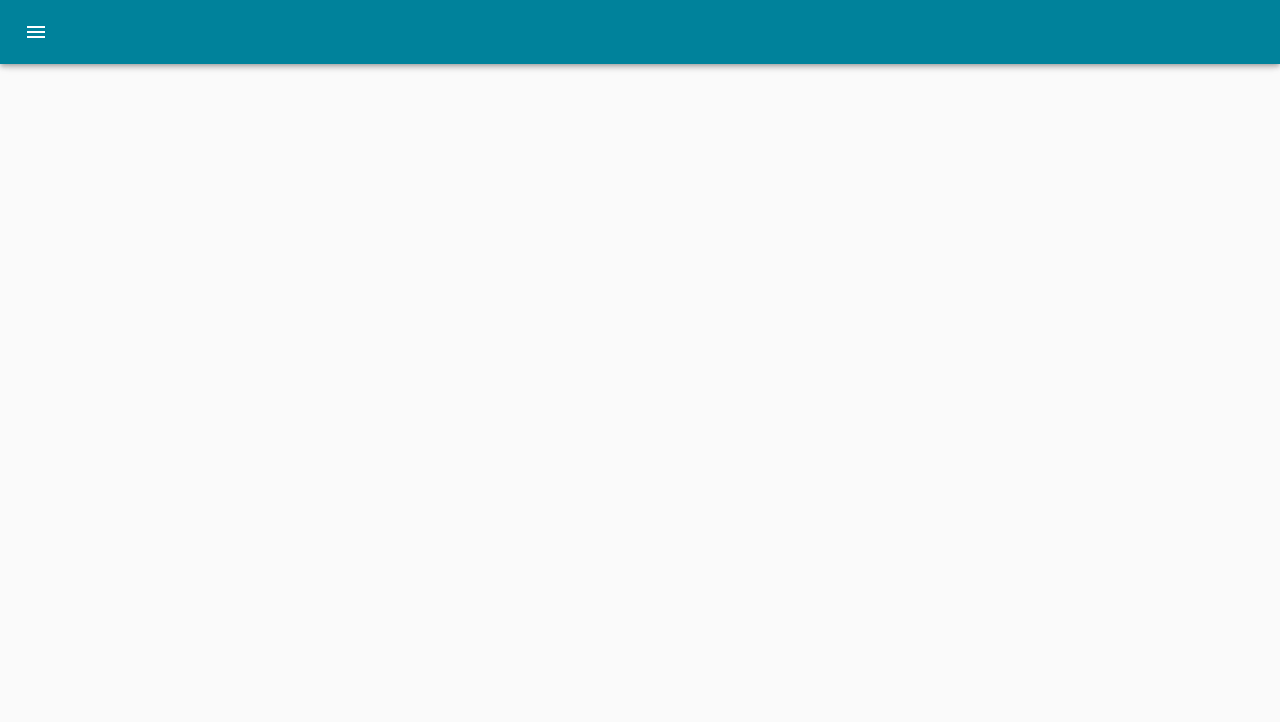
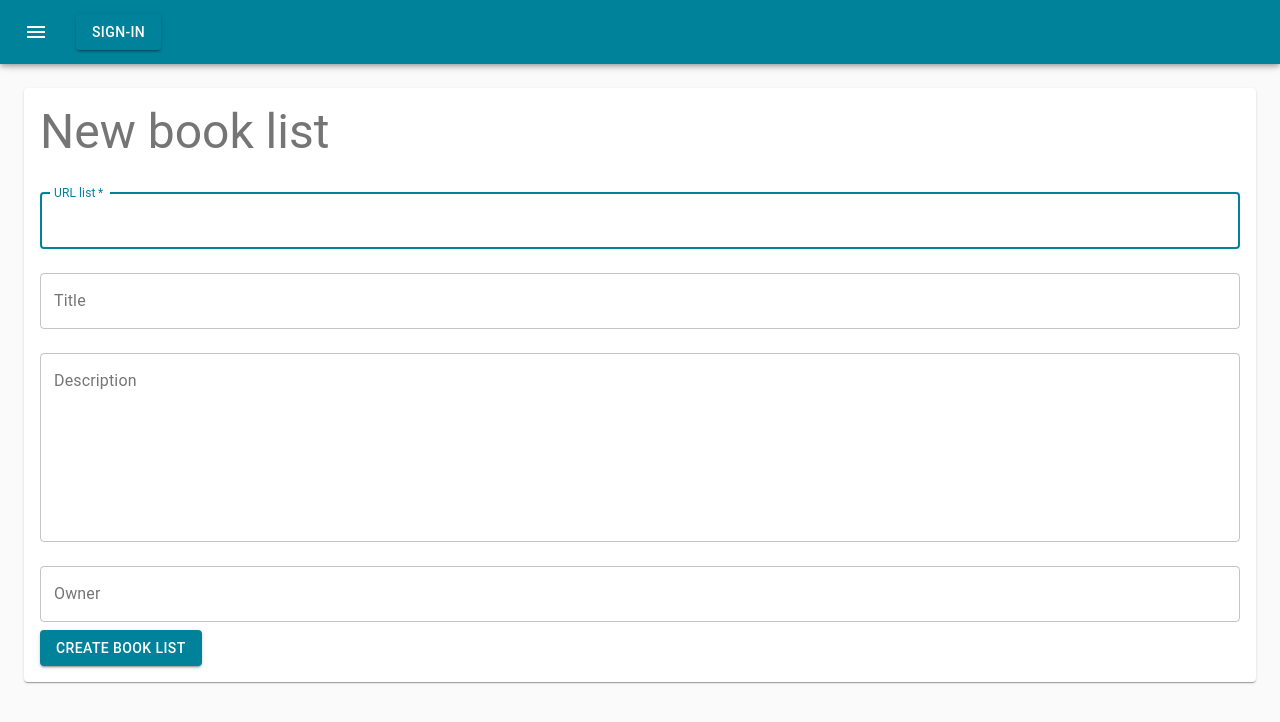
Before and after one commit to Isadora1007/BooklistAdmin, a React (Create React App) app in the folder BooklistAdmin/ClientApp/: page /new-book-list in a window 1280 px wide. Shown: the top 722 px of the page. Built offline with nearby package versions, Linux system fonts and the light colour scheme.

Commit message:
Created pages for adding a new book list and signing in Added new function to create a new book list trhought API

```diff
--- /dev/null
+++ b/BooklistAdmin/ClientApp/src/api/SetNewBookList.js
@@ -0,0 +1,18 @@
+const SetNewBookList = async (formData) => {
+    let myHeaders = new Headers()
+    myHeaders.append("Content-Type", "application/json")
+
+    let requestOptions = {
+        method: 'POST',
+        headers: myHeaders,
+        body: JSON.stringify(formData),
+        redirect: 'follow',
+    };
+
+    const sendData = await fetch('./api/booklists', requestOptions)
+    const response = await sendData.text()
+    const result = JSON.parse(response)
+    return result
+}
+
+export default SetNewBookList
--- /dev/null
+++ b/BooklistAdmin/ClientApp/src/components/SignIn.js
@@ -0,0 +1,23 @@
+import React from 'react';
+import Button from '@material-ui/core/Button'
+import { Link } from "react-router-dom";
+import getAuth from '../api/getAuth'
+
+const SignIn = () => {
+    const Auth = async () => {
+        console.log('Auth')
+    }
+
+    return (
+        <Button
+            variant="contained"
+            color="primary"
+            disabled={false}
+            onClick={() => { Auth() }}
+            component={Link} to='sign-in'>
+            Sign-in
+        </Button>
+    )
+}
+
+export default SignIn;
--- a/BooklistAdmin/ClientApp/src/components/Table.js
+++ b/BooklistAdmin/ClientApp/src/components/Table.js
@@ -18,6 +18,7 @@ import DeleteIcon from '@material-ui/icons/Delete';
 import AddIcon from '@material-ui/icons/Add';
 import EditIcon from '@material-ui/icons/Edit';
 import Fab from '@material-ui/core/Fab';
+import { Link } from "react-router-dom";
 
 
 function desc(a, b, orderBy) {
@@ -135,7 +136,7 @@ const EnhancedTableToolbar = props => {
             }
 
             <Tooltip title="Add new book list">
-                <Fab color="secondary" aria-label="add" size="small">
+                <Fab color="secondary" aria-label="add" size="small" component={Link} to='new-book-list'>
                     <AddIcon />
                 </Fab>
             </Tooltip>
--- a/BooklistAdmin/ClientApp/src/layout/AppBody.js
+++ b/BooklistAdmin/ClientApp/src/layout/AppBody.js
@@ -7,6 +7,7 @@ import BookListLayout from '../pages/BookListLayout'
 import Collections from '../pages/Collections'
 import Displays from '../pages/Displays'
 import SignIn from '../pages/SignIn'
+import NewBookList from '../pages/NewBookList'
 
 
 const useStyles = makeStyles(theme => ({
@@ -22,11 +23,12 @@ const BodyGrid = () => {
         <div className={classes.root}>
             <Grid container spacing={3}>
                 <Switch>
-                    <Route exact path='/book-list' component={BookList} />
+                    <Route exact path='/' component={BookList} />
+                    <Route exact path='/new-book-list' component={NewBookList} />
                     <Route exact path='/book-list-layout' component={BookListLayout} />
                     <Route exact path='/collections' component={Collections} />
-                    <Route path='/displays' component={Displays} />
-                    <Route path='/sign-in' component={SignIn} />
+                    <Route exact path='/displays' component={Displays} />
+                    <Route exact path='/sign-in' component={SignIn} />
                 </Switch>
             </Grid>
         </div>
--- a/BooklistAdmin/ClientApp/src/layout/MiniDrawer.js
+++ b/BooklistAdmin/ClientApp/src/layout/MiniDrawer.js
@@ -19,8 +19,9 @@ import LibraryBooks from '@material-ui/icons/LibraryBooks';
 import CastConnected from '@material-ui/icons/CastConnected';
 import Palette from '@material-ui/icons/Palette';
 import CollectionsBookmarkIcon from '@material-ui/icons/CollectionsBookmark';
-import Grid from './AppBody'
+import Grid from './AppBody';
 import { Link } from "react-router-dom";
+import Signin from '../components/SignIn'
 
 const drawerWidth = 240;
 
@@ -111,7 +112,8 @@ const PersistentDrawer = ()=> {
             className={clsx(classes.menuButton, open && classes.hide)}
           >
             <MenuIcon />
-          </IconButton>
+                  </IconButton>
+                  <Signin/>
                   {/*<Typography variant="h6" noWrap>
             Book List
           </Typography>*/}
@@ -133,7 +135,7 @@ const PersistentDrawer = ()=> {
         </div>
         <Divider />
               <List>
-                  <ListItem button key={'Book list'} component={Link} to='/book-list'>
+                  <ListItem button key={'Book list'} component={Link} to='/'>
                       <ListItemIcon><LibraryBooks /></ListItemIcon>
                       <ListItemText primary={'Book list'} />
                   </ListItem>
--- /dev/null
+++ b/BooklistAdmin/ClientApp/src/pages/NewBookList.js
@@ -0,0 +1,80 @@
+import React, { Fragment, useEffect, useState } from 'react'
+import Grid from '@material-ui/core/Grid'
+import { makeStyles } from '@material-ui/core/styles'
+import Paper from '@material-ui/core/Paper'
+import Typography from '@material-ui/core/Typography'
+import TextField from '@material-ui/core/TextField'
+import Button from '@material-ui/core/Button'
+import SetNewBookList from '../api/SetNewBookList'
+
+const useStyles = makeStyles(theme => ({
+    paper: {
+        padding: theme.spacing(2),
+        color: theme.palette.text.secondary,
+    },
+}));
+
+const NewBookList = () => {
+    const [formState, setFormState] = useState({ formInputs: { title: '', owner: '', description: '', bibliocommonslisturl:'' } });
+    const classes = useStyles()
+
+    const submitForm = (s) => {
+
+        const { formInputs } = s
+
+        SetNewBookList(formInputs)
+    }
+    const handleChange = (e, name) => {
+      setFormState({ formInputs: { ...formState.formInputs, [name]: e.target.value } })
+    }
+
+    return (
+        <Fragment>
+            <Grid item xs={12}>
+                <Paper className={classes.paper}>
+                    <Typography variant="h3" gutterBottom>New book list</Typography>
+                    <form noValidate autoComplete="off">
+                        <TextField autoFocus
+                            required
+                            fullWidth
+                            margin="normal"
+                            label="URL list"
+                            value={formState.formInputs.bibliocommonslisturl}
+                            variant="outlined"
+                            onChange={e => handleChange(e, 'bibliocommonslisturl')}
+                        />
+                        <TextField fullWidth
+                            value={formState.formInputs.title}
+                            margin="normal"
+                            label="Title"
+                            variant="outlined"
+                            onChange={e => handleChange(e, 'title')}
+                        />
+                        <TextField fullWidth
+                            label="Description"
+                            value={formState.formInputs.description}
+                            multiline
+                            rows="8"
+                            margin="normal"
+                            variant="outlined"
+                            onChange={e => handleChange(e, 'description')}
+                        />
+                        <TextField
+                            fullWidth
+                            value={formState.formInputs.owner}
+                            margin="normal"
+                            label="Owner"
+                            variant="outlined"
+                            onChange={e => handleChange(e, 'owner')}
+                        />
+                    </form>
+                    <Button variant="contained" color="primary" disabled={false} onClick={() => { submitForm(formState)}}>
+                        Create book list
+                    </Button>
+                </Paper>
+            </Grid>
+        </Fragment>
+    );
+}
+
+export default NewBookList
--- a/BooklistAdmin/ClientApp/src/pages/SignIn.js
+++ b/BooklistAdmin/ClientApp/src/pages/SignIn.js
@@ -1,8 +1,10 @@
-import React from 'react'
+import React, { useState } from 'react'
 import Grid from '@material-ui/core/Grid'
 import { makeStyles } from '@material-ui/core/styles'
 import Paper from '@material-ui/core/Paper'
 import Typography from '@material-ui/core/Typography'
+import TextField from '@material-ui/core/TextField'
+import Button from '@material-ui/core/Button'
 
 const useStyles = makeStyles(theme => ({
     paper: {
@@ -13,12 +15,58 @@ const useStyles = makeStyles(theme => ({
 
 const SigIn = () => {
     const classes = useStyles()
+
+    const [formState, setFormState] = useState({ formInputs: { username: '', password: '' } });
+
+    const submitForm = (s) => {
+
+        const { formInputs } = s
+
+        //API call here
+    }
+    const handleChange = (e, name) => {
+        setFormState({ formInputs: { ...formState.formInputs, [name]: e.target.value } })
+    }
     return (
-            <Grid item xs={12}>
+        <Grid
+            container
+            direction="row"
+            justify="center"
+            alignItems="center"
+            style={{ height: 'calc(100vh - 88px)' }}
+        >
+            <Grid item xs={12} sm={6} md={4} lg={3}>
                 <Paper className={classes.paper}>
-                    <Typography variant="h2" gutterBottom>Sig in</Typography>
+                <Typography variant="h6" gutterBottom>Please sign-in</Typography>
+                <form noValidate autoComplete="off">
+                    <TextField autoFocus
+                        required
+                        fullWidth
+                        margin="normal"
+                        label="Username"
+                        value={formState.formInputs.Username}
+                        variant="outlined"
+                        onChange={e => handleChange(e, 'Username')}
+                    />
+                    <TextField fullWidth
+                        value={formState.formInputs.password}
+                        margin="normal"
+                        label="Password"
+                        variant="outlined"
+                        onChange={e => handleChange(e, 'password')}
+                    />
+                </form>
+                    <Button
+                        variant="contained"
+                        color="primary"
+                        disabled={false}
+                        fullWidth
+                        onClick={() => { submitForm(formState) }}>
+                    Sign in
+                </Button>
                 </Paper>
             </Grid>
+        </Grid>
     );
 }
 
```
Also changed, not shown: BooklistAdmin/ClientApp/src/components/SignOut.js (added, +22 -0 lines), BooklistAdmin/ClientApp/Alfonzo's to do.txt.
